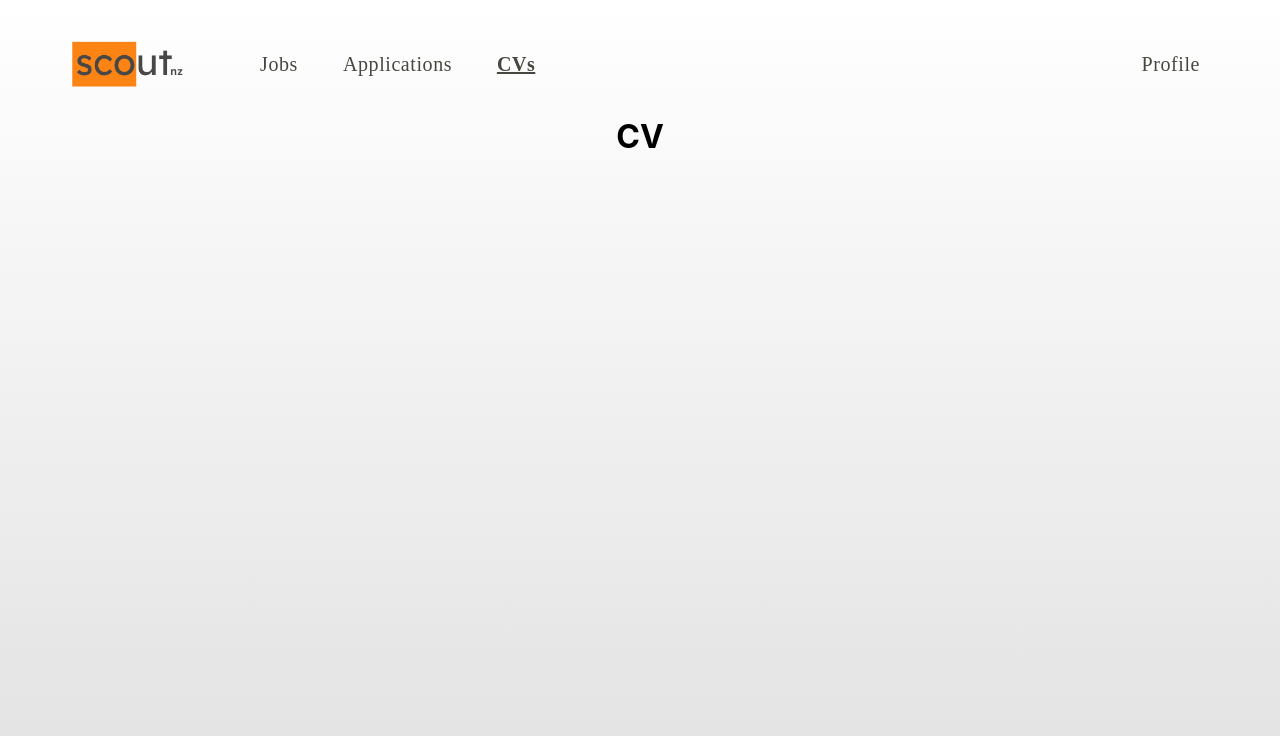
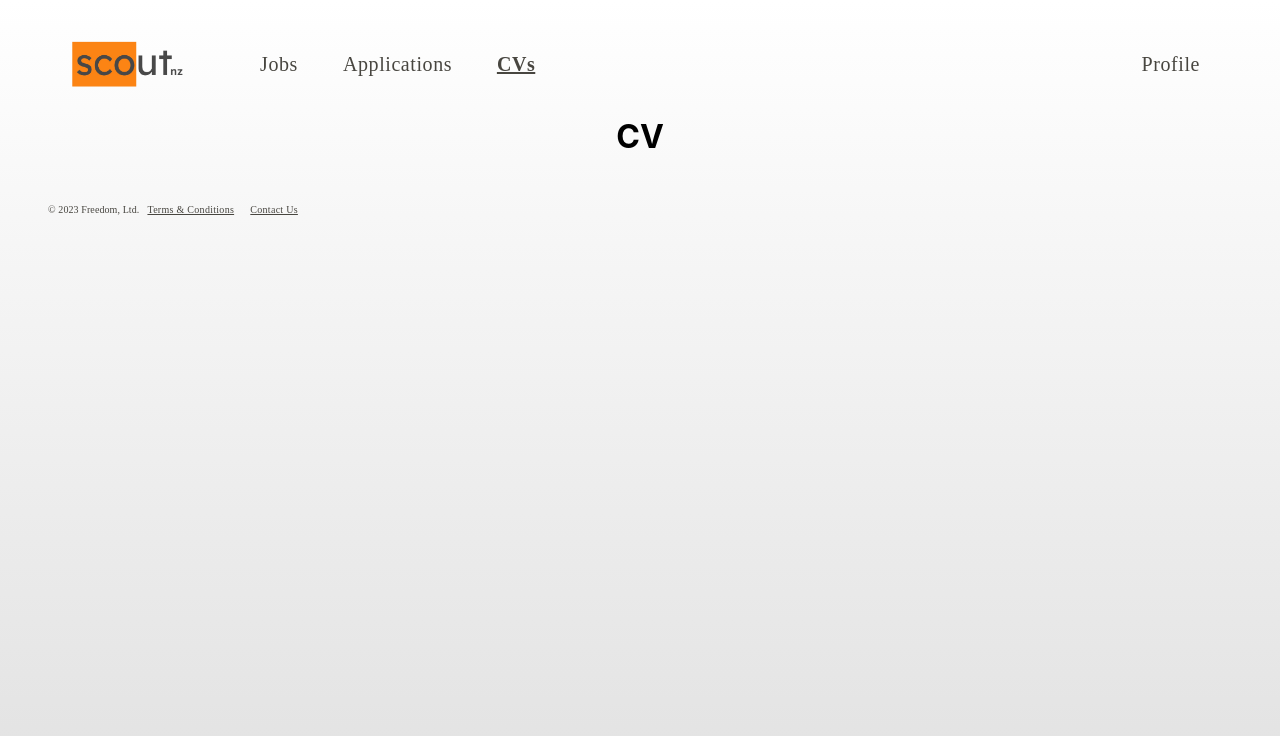
Before and after one commit to SGTkiwi/frontend, a React (Create React App) app: page /cv in a window 1280 px wide. Shown: the top 736 px of the page. Built offline with nearby package versions, Linux system fonts and the light colour scheme.

Commit message:
[feat] added footer and extracted navbar

```diff
--- a/src/App.js
+++ b/src/App.js
@@ -13,65 +13,27 @@ import { AppBar, Button, Container, Toolbar } from "@mui/material";
 import { useState } from "react";
 import Logo from "./resources/images/LogoNavBar";
 import CV from "./components/cvpage/cv";
+import Footer from "./components/Footer";
+import Navigationbar from "./components/Navigationbar";
 
 function App() {
-  const location = useLocation();
 
-  const isButtonActive = (path) => {
-    return location.pathname === path;
-  };
 
   return (
-    <Container maxWidth={false} className="website-container" sx={{maxWidth:1440}}>
-      <AppBar
-        position="static"
-        sx={{ background: "transparent", boxShadow: "none", paddingTop: 4, margin: "0 auto",}}
-      >
-        <Container maxWidth={false}>
-          <Toolbar>
-            <Logo />
-            <Button
-              sx={{ ml:8,textTransform:"none",fontSize:20, fontFamily:"Poppins", color: "#484640" }}
-              component={NavLink}
-              to="/"
-              className={isButtonActive("/") ? "selected-link" : ""}
-            >
-              Jobs
-            </Button>
-            <Button
-              sx={{ ml:3,textTransform:"none", fontSize: 20, fontFamily: "Poppins", color: "#484640" }}
-              component={NavLink}
-              to="/application"
-              className={isButtonActive("/application") ? "selected-link" : ""}
-            >
-              Applications
-            </Button>
-            <Button
-              sx={{ ml:3,textTransform:"none", fontSize: 20, fontFamily: "Poppins", color: "#484640" }}
-              component={NavLink}
-              to="/cv"
-              className={isButtonActive("/cv") ? "selected-link" : ""}
+    <Container
+      maxWidth={false}
+      className="website-container"
+      sx={{ maxWidth: 1440 }}
+    >
+      <Navigationbar />
 
-            >
-              CVs
-            </Button>
-            <Button
-              sx={{ textTransform:"none", marginLeft:"auto", fontSize: 20, fontFamily: "Poppins", color: "#484640" }}
-              component={NavLink}
-              to="/profile"
-              className={isButtonActive("/profile") ? "selected-link" : ""}
-            >
-              Profile
-            </Button>
-          </Toolbar>
-        </Container>
-      </AppBar>
       <Routes>
         <Route path="/" element={<Jobs />} />
         <Route path="/application" element={<Application />} />
         <Route path="/profile" element={<Profile />} />
-        <Route path="/cv" element={<CV/>} />
+        <Route path="/cv" element={<CV />} />
       </Routes>
+      <Footer />
     </Container>
   );
 }
--- /dev/null
+++ b/src/components/Footer.js
@@ -0,0 +1,50 @@
+import { AppBar, Button, IconButton, Toolbar, Typography } from "@mui/material";
+
+const Footer = () => {
+  return (
+    <AppBar
+      position="static"
+      sx={{ background: "transparent", boxShadow: "none", margin: "0 auto" }}
+    >
+      <Toolbar>
+        <Typography
+          sx={{
+            textTransform: "none",
+            fontSize: 10,
+            fontFamily: "Poppins",
+            color: "#484640",
+          }}
+        >
+          © {new Date().getFullYear()} Freedom, Ltd.
+        </Typography>
+        <Button
+          sx={{
+            textTransform: "none",
+            fontSize: 10,
+            fontFamily: "Poppins",
+            color: "#484640",
+            textDecoration: "underline"
+          }}
+        >
+          Terms & Conditions
+        </Button>
+        <Button
+          sx={{
+            textTransform: "none",
+            fontSize: 10,
+            fontFamily: "Poppins",
+            color: "#484640",
+            textDecoration: "underline"
+          }}
+        >
+          Contact Us
+        </Button>
+        <IconButton></IconButton>
+        <IconButton></IconButton>
+        <IconButton></IconButton>
+      </Toolbar>
+    </AppBar>
+  );
+};
+
+export default Footer;
--- /dev/null
+++ b/src/components/Navigationbar.js
@@ -0,0 +1,60 @@
+import { AppBar, Button, Container, Toolbar } from "@mui/material";
+import { NavLink, Link, Route, Routes, useLocation } from "react-router-dom";
+import Logo from "../resources/images/LogoNavBar";
+
+
+
+const Navigationbar = () => {
+  const location = useLocation();
+
+  const isButtonActive = (path) => {
+    return location.pathname === path;
+  };
+  return (
+    <AppBar
+    position="static"
+    sx={{ background: "transparent", boxShadow: "none", paddingTop: 4, margin: "0 auto",}}
+  >
+    <Container maxWidth={false}>
+      <Toolbar>
+        <Logo />
+        <Button
+          sx={{ ml:8,textTransform:"none",fontSize:20, fontFamily:"Poppins", color: "#484640" }}
+          component={NavLink}
+          to="/"
+          className={isButtonActive("/") ? "selected-link" : ""}
+        >
+          Jobs
+        </Button>
+        <Button
+          sx={{ ml:3,textTransform:"none", fontSize: 20, fontFamily: "Poppins", color: "#484640" }}
+          component={NavLink}
+          to="/application"
+          className={isButtonActive("/application") ? "selected-link" : ""}
+        >
+          Applications
+        </Button>
+        <Button
+          sx={{ ml:3,textTransform:"none", fontSize: 20, fontFamily: "Poppins", color: "#484640" }}
+          component={NavLink}
+          to="/cv"
+          className={isButtonActive("/cv") ? "selected-link" : ""}
+
+        >
+          CVs
+        </Button>
+        <Button
+          sx={{ textTransform:"none", marginLeft:"auto", fontSize: 20, fontFamily: "Poppins", color: "#484640" }}
+          component={NavLink}
+          to="/profile"
+          className={isButtonActive("/profile") ? "selected-link" : ""}
+        >
+          Profile
+        </Button>
+      </Toolbar>
+    </Container>
+  </AppBar>
+  );
+}
+
+export default Navigationbar;
```
